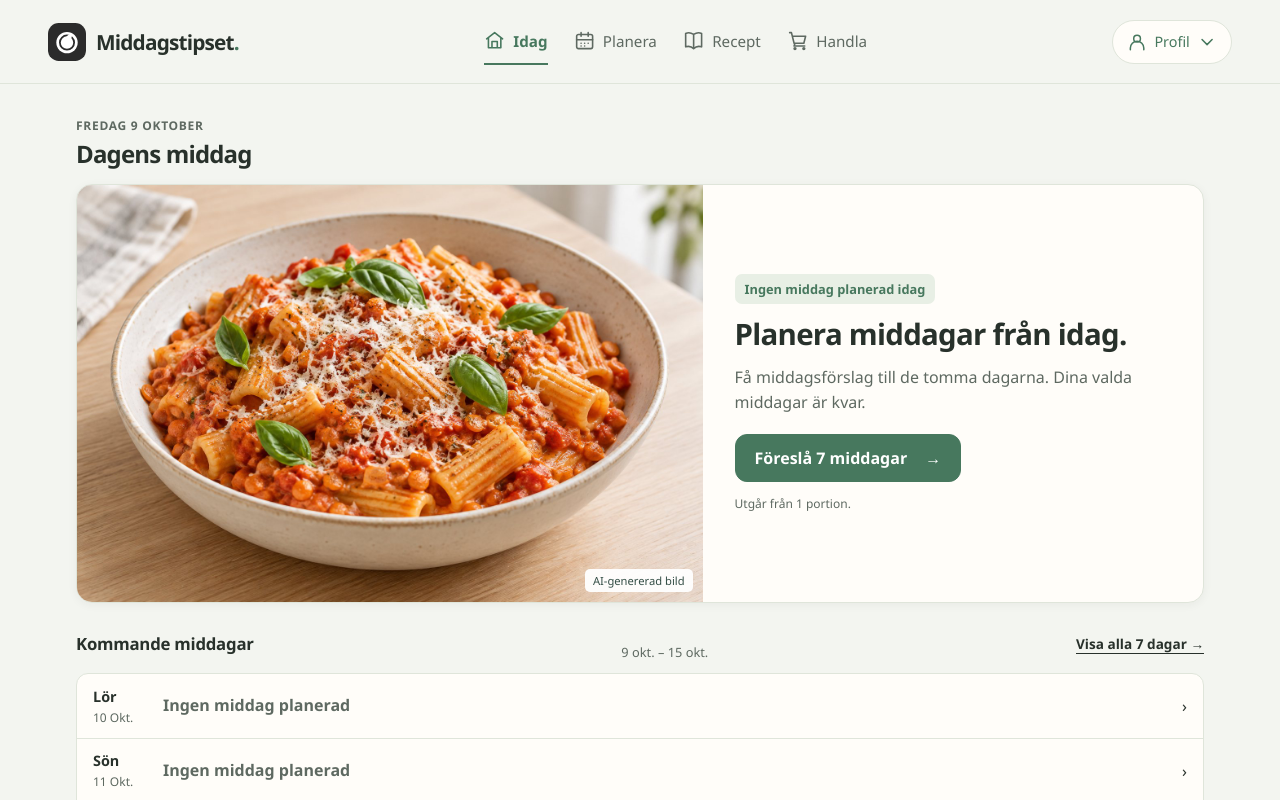
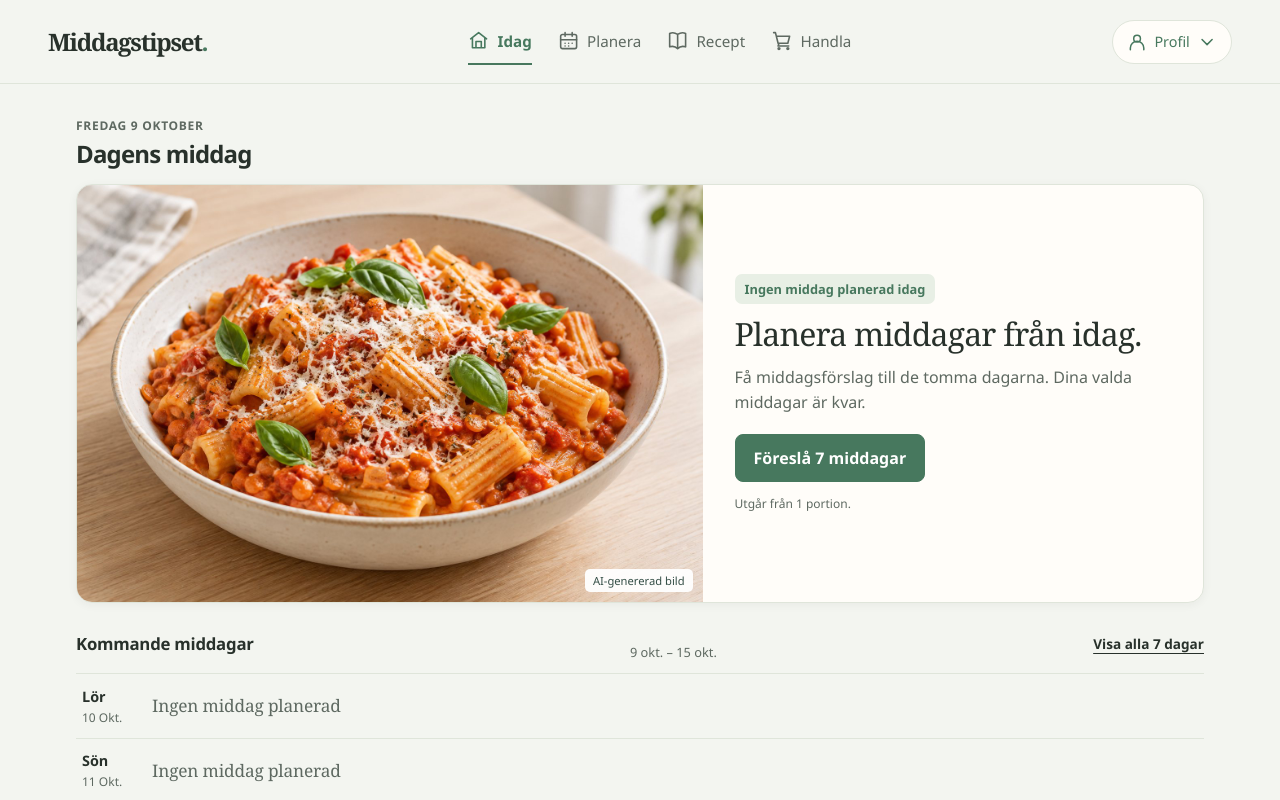
Before and after one commit to hjelmdev/middagstipset, an Angular app: page /#/idag in a window 1280 px wide. Shown: the top 800 px of the page. Built offline with nearby package versions, Linux system fonts and the light colour scheme.

Commit message:
Give meal planning a warmer editorial feel

```diff
--- a/src/app/app.html
+++ b/src/app/app.html
@@ -1,6 +1,6 @@
 <button class="skip-link" (click)="focusMain()">Hoppa till innehållet</button>
 <header class="site-header">
-  <a class="brand" routerLink="/idag" aria-label="Middagstipset, startsida"><img src="favicon.svg" alt="" width="38" height="38"><span>Middagstipset<span class="brand-dot">.</span></span></a>
+  <a class="brand" routerLink="/idag" aria-label="Middagstipset, startsida"><span>Middagstipset<span class="brand-dot">.</span></span></a>
   <nav class="desktop-nav" aria-label="Huvudnavigation">
     <a routerLink="/idag" routerLinkActive="active" ariaCurrentWhenActive="page"><app-icon name="home" />Idag</a><a routerLink="/planera" routerLinkActive="active" ariaCurrentWhenActive="page"><app-icon name="calendar" />Planera</a><a routerLink="/recept" routerLinkActive="active" ariaCurrentWhenActive="page"><app-icon name="book" />Recept</a><a routerLink="/handla" routerLinkActive="active" ariaCurrentWhenActive="page"><app-icon name="cart" />Handla</a>
   </nav>
--- a/src/app/features/lunch-page.html
+++ b/src/app/features/lunch-page.html
@@ -96,7 +96,7 @@
             <button class="source-recipe" type="button" (click)="openRecipe(source)" [attr.aria-label]="'Visa recept: ' + source.recipe.name">
               @if (source.recipe.image) { <img [src]="source.recipe.image" alt="" loading="lazy"> }
               <span><strong>{{ source.recipe.name }}</strong><small>{{ sourceKindLabel(source.kind) }} · {{ formatDate(effectiveSourceDate(source)) }} · {{ sourceIsPrepared(source) ? 'Tillagad' : 'Planerad' }}</small></span>
-              <span class="source-open" aria-hidden="true">Visa recept →</span>
+              <span class="source-open">Visa recept</span>
             </button>
           <p class="source-capacity">{{ formatPortions(source.availablePortions) }} av {{ formatPortions(source.capacityPortions) }} portioner återstår att reservera.</p>
           </div>
@@ -131,8 +131,8 @@
         <span class="no-sources-icon" aria-hidden="true">＋</span>
         <div>
         <h2 id="no-sources-title">Ingen lunchkälla har lediga portioner</h2>
-          <p>Planera ett storkok här eller välj Personer → extra portioner i middagsplanen. Källan måste vara tillagad innan lunchlådan markeras som uppäten.</p>
-          <a routerLink="/planera">Öppna planeringen <span aria-hidden="true">→</span></a>
+          <p>Planera ett storkok här eller välj Personer och extra portioner i middagsplanen. Källan måste vara tillagad innan lunchlådan markeras som uppäten.</p>
+          <a routerLink="/planera">Öppna planeringen</a>
         </div>
       </section>
     }
--- a/src/app/features/pantry-page.html
+++ b/src/app/features/pantry-page.html
@@ -103,7 +103,6 @@
                 <span class="pantry-recipe-name">{{ match.recipe.name }}</span>
                 <span class="pantry-recipe-meta">{{ match.recipe.totalMinutes }} min · {{ attentionCount(match) ? attentionCount(match) + ' att kontrollera' : 'registrerade mängder täcker receptet' }}</span>
               </span>
-              <span class="open-arrow" aria-hidden="true">›</span>
             </button>
             @if (match.missing.length || unknownPantryIngredients(match).length) {
               <div class="missing-ingredients">
--- a/src/app/features/planner-page.html
+++ b/src/app/features/planner-page.html
@@ -15,20 +15,20 @@
     @if (todayRecipe(); as recipe) {
       <section class="today-card">
         <div class="today-image"><img [src]="recipe.image" [alt]="recipe.imageAlt"><span class="image-label">{{ imageLabel(recipe) }}</span></div>
-        <div class="today-copy">@if (todayMeal().status === 'cooked') { <span class="pill">Lagad ✓</span> }<h2>{{ recipe.name }}</h2><div class="meta"><span class="time-badge">{{ recipe.totalMinutes }} min</span><span>{{ portions(todayMeal()) }} {{ portions(todayMeal()) === 1 ? 'portion' : 'portioner' }}</span></div><button class="primary" (click)="open(recipe, todayMeal())">{{ todayMeal().status === 'cooked' ? 'Visa receptet' : 'Börja laga' }} <span aria-hidden="true">→</span></button></div>
+        <div class="today-copy">@if (todayMeal().status === 'cooked') { <span class="pill">Lagad ✓</span> }<h2>{{ recipe.name }}</h2><div class="meta"><span class="time-badge">{{ recipe.totalMinutes }} min</span><span>{{ portions(todayMeal()) }} {{ portions(todayMeal()) === 1 ? 'portion' : 'portioner' }}</span></div><button class="primary" (click)="open(recipe, todayMeal())">{{ todayMeal().status === 'cooked' ? 'Visa receptet' : 'Börja laga' }}</button></div>
       </section>
     } @else {
-      <section class="welcome-card"><div class="welcome-art"><img [src]="store.recipes[0].image" [alt]="store.recipes[0].imageAlt"><span class="image-label">{{ imageLabel(store.recipes[0]) }}</span></div><div class="welcome-copy"><span class="pill">Ingen middag planerad idag</span><h2>Planera middagar från idag.</h2><p>Få middagsförslag till de tomma dagarna. Dina valda middagar är kvar.</p><button class="primary" (click)="generate()" [disabled]="generationDisabled()">{{ generationLabel() }} <span aria-hidden="true">→</span></button><p class="small">Utgår från {{ portions() }} {{ portions() === 1 ? 'portion' : 'portioner' }}.</p></div></section>
+      <section class="welcome-card"><div class="welcome-art"><img [src]="store.recipes[0].image" [alt]="store.recipes[0].imageAlt"><span class="image-label">{{ imageLabel(store.recipes[0]) }}</span></div><div class="welcome-copy"><span class="pill">Ingen middag planerad idag</span><h2>Planera middagar från idag.</h2><p>Få middagsförslag till de tomma dagarna. Dina valda middagar är kvar.</p><button class="primary" (click)="generate()" [disabled]="generationDisabled()">{{ generationLabel() }}</button><p class="small">Utgår från {{ portions() }} {{ portions() === 1 ? 'portion' : 'portioner' }}.</p></div></section>
     }
     <section class="upcoming-section" aria-labelledby="upcoming-title">
-      <div class="section-top"><h2 id="upcoming-title">Kommande middagar</h2><span class="small muted">{{ rangeLabel() }}</span><a routerLink="/planera" class="text-link" (click)="goToToday()">Visa alla {{ store.planningDays() }} dagar →</a></div>
+      <div class="section-top"><h2 id="upcoming-title">Kommande middagar</h2><span class="small muted">{{ rangeLabel() }}</span><a routerLink="/planera" class="text-link" (click)="goToToday()">Visa alla {{ store.planningDays() }} dagar</a></div>
       @if (upcomingTotalCount() > upcomingPreviewCount()) { <p class="small muted">Visar {{ upcomingPreviewCount() }} av {{ upcomingTotalCount() }} kommande middagar.</p> }
       <div class="upcoming-list">
         @for (item of upcomingMeals(); track item.date) {
           @if (item.recipe; as recipe) {
-            <button class="upcoming-row" (click)="open(recipe, item.meal)"><span class="upcoming-date"><strong>{{ formatDate(item.date, { weekday: 'short' }) }}</strong><small>{{ formatDate(item.date, { day: 'numeric', month: 'short' }) }}</small></span><span class="upcoming-name">{{ recipe.name }}</span><span class="upcoming-time">{{ recipe.totalMinutes }} min</span><span aria-hidden="true">›</span></button>
+            <button class="upcoming-row" (click)="open(recipe, item.meal)"><span class="upcoming-date"><strong>{{ formatDate(item.date, { weekday: 'short' }) }}</strong><small>{{ formatDate(item.date, { day: 'numeric', month: 'short' }) }}</small></span><span class="upcoming-name">{{ recipe.name }}</span><span class="upcoming-time">{{ recipe.totalMinutes }} min</span></button>
           } @else {
-            <a class="upcoming-row" routerLink="/planera" (click)="showDate(item.date)"><span class="upcoming-date"><strong>{{ formatDate(item.date, { weekday: 'short' }) }}</strong><small>{{ formatDate(item.date, { day: 'numeric', month: 'short' }) }}</small></span><span class="upcoming-name muted">Ingen middag planerad</span><span aria-hidden="true">›</span></a>
+            <a class="upcoming-row" routerLink="/planera" (click)="showDate(item.date)"><span class="upcoming-date"><strong>{{ formatDate(item.date, { weekday: 'short' }) }}</strong><small>{{ formatDate(item.date, { day: 'numeric', month: 'short' }) }}</small></span><span class="upcoming-name muted">Ingen middag planerad</span></a>
           }
         }
       </div>
@@ -65,7 +65,7 @@
   }
   @if (screen() === 'shopping') {
     <section class="page-intro"><div><p class="eyebrow">FRÅN PLAN TILL MATKASSE</p><h1>Handla till middagarna.</h1><p>Ingredienser för valda dagar, samlade efter avdelning. Lagade middagar räknas bort.</p></div></section>
-    <div class="shopping-range"><strong>{{ rangeLabel() }} · {{ store.planningDays() }} dagar</strong><a routerLink="/planera" class="text-link">Ändra period →</a></div><p class="small muted checklist-note">Avbockningar gäller just det här datumintervallet. När perioden flyttas fram visas en ny lista.</p>
+    <div class="shopping-range"><strong>{{ rangeLabel() }} · {{ store.planningDays() }} dagar</strong><a routerLink="/planera" class="text-link">Ändra period</a></div><p class="small muted checklist-note">Avbockningar gäller just det här datumintervallet. När perioden flyttas fram visas en ny lista.</p>
     @defer (on immediate) { <app-shopping-list /> }
   }
 }
--- a/src/app/features/recipe-editor.html
+++ b/src/app/features/recipe-editor.html
@@ -1,7 +1,7 @@
 <section class="editor-page">
   <header class="editor-header">
     <button class="back-button" type="button" (click)="cancelled.emit()">
-      <span aria-hidden="true">←</span> Avbryt
+      Avbryt
     </button>
     <p class="eyebrow"><app-icon name="book" /> DITT RECEPT</p>
     <h1>{{ recipe() ? 'Redigera eget recept' : 'Skapa eget recept' }}</h1>
--- a/src/app/features/recipe-import-page.html
+++ b/src/app/features/recipe-import-page.html
@@ -9,7 +9,7 @@
 } @else {
   <section class="import-page" aria-labelledby="import-title">
     <header class="import-header">
-      <a class="back-button" routerLink="/recept"><span aria-hidden="true">←</span> Tillbaka</a>
+      <a class="back-button" routerLink="/recept">Tillbaka</a>
       <p class="eyebrow">DITT RECEPTBIBLIOTEK</p>
       <h1 id="import-title">Importera recept</h1>
       <p>Klistra in recepttext, Recipe-JSON eller Recipe-JSON-LD. Granska och komplettera utkastet innan du sparar det privat.</p>
--- a/src/app/features/recipe-picker.html
+++ b/src/app/features/recipe-picker.html
@@ -1,7 +1,6 @@
 <section class="picker" aria-labelledby="picker-title">
   <header class="picker-header">
     <button class="back-button" type="button" aria-label="Stäng receptväljaren" (click)="closed.emit()">
-      <span aria-hidden="true">←</span>
       <span>Tillbaka</span>
     </button>
     <p class="eyebrow">{{ formatDate(meal().date) }}</p>
--- a/src/app/features/shopping-list.html
+++ b/src/app/features/shopping-list.html
@@ -55,7 +55,7 @@
       <span class="empty-icon"><app-icon name="cart" /></span>
       <h2>Listan är tom</h2>
       <p>Planera kommande middagar så samlar vi ingredienserna här.</p>
-      <a routerLink="/planera">Planera middagar <span aria-hidden="true">→</span></a>
+      <a routerLink="/planera">Planera middagar</a>
     </div>
   }
 
--- a/src/styles.scss
+++ b/src/styles.scss
@@ -17,7 +17,7 @@ h2 { font-size: 1.5rem; line-height: 1.25; letter-spacing: -.025em; }
 h3 { font-size: 1.02rem; line-height: 1.35; font-weight: 650; }
 p { line-height: 1.6; }
 .site-header { max-width: 1320px; margin: auto; padding: 18px 48px; display: flex; justify-content: space-between; align-items: center; border-bottom: 1px solid var(--line); gap: 24px; }
-.brand { display: flex; align-items: center; gap: 10px; text-decoration: none; font-size: 1.3rem; font-weight: 800; letter-spacing: -.04em; }
+.brand { display: flex; align-items: center; text-decoration: none; font-family: Georgia, 'Times New Roman', serif; font-size: 1.5rem; font-weight: 700; letter-spacing: -.055em; }
 .brand-dot { color: var(--terracotta); }
 .desktop-nav { display: flex; gap: 26px; }
 .desktop-nav a { display: inline-flex; align-items: center; gap: 8px; text-decoration: none; color: var(--muted); padding: 12px 0; border-bottom: 2px solid transparent; font-size: .95rem; }
@@ -38,7 +38,7 @@ main { max-width: 1224px; margin: auto; padding: 32px 48px 60px; }
 .date-stamp { color: var(--muted); font-size: .85rem; text-transform: capitalize; white-space: nowrap; }
 .home-shortcuts { display: flex; gap: 12px; margin: -8px 0 24px; }
 .home-shortcuts a { text-decoration: none; font-size: .95rem; gap: 10px; }
-.primary, .secondary, .google-button { border-radius: 12px; border: 1px solid var(--forest); min-height: 48px; padding: 12px 19px; display: inline-flex; align-items: center; justify-content: center; gap: 18px; font-weight: 650; font-size: 1rem; }
+.primary, .secondary, .google-button { border-radius: 8px; border: 1px solid var(--forest); min-height: 48px; padding: 12px 18px; display: inline-flex; align-items: center; justify-content: center; gap: 10px; font-weight: 650; font-size: 1rem; }
 .primary { color: white; background: var(--forest); }
 .primary:hover { background: var(--accent-hover); }
 .secondary { border-color: var(--line); background: var(--paper); color: var(--ink); }
@@ -46,7 +46,7 @@ main { max-width: 1224px; margin: auto; padding: 32px 48px 60px; }
 .today-card, .welcome-card { display: grid; grid-template-columns: 1.25fr 1fr; overflow: hidden; border-radius: var(--card-radius); background: var(--paper); border: 1px solid var(--line); box-shadow: var(--surface-shadow); min-height: 310px; }
 .today-copy, .welcome-copy { padding: 28px 32px; display: flex; flex-direction: column; align-items: flex-start; justify-content: center; }
 .pill { display: inline-block; color: var(--forest); background: var(--forest-soft); border-radius: 7px; padding: 6px 10px; font-size: .8rem; font-weight: 700; margin-bottom: 12px; }
-.today-copy h2, .welcome-card h2 { font-size: clamp(1.5rem, 2.3vw, 2rem); max-width: 420px; }
+.today-copy h2, .welcome-card h2 { font-family: Georgia, 'Times New Roman', serif; font-size: clamp(1.65rem, 2.5vw, 2.2rem); font-weight: 500; line-height: 1.14; letter-spacing: -.025em; max-width: 420px; }
 .today-copy p, .welcome-card p { margin: 12px 0 18px; color: var(--muted); max-width: 440px; }
 .meta { display: flex; align-items: center; gap: 18px; margin: 18px 0; font-size: .95rem; }
 .time-badge { background: var(--subtle-surface); padding: 5px 9px; border-radius: 7px; font-weight: 700; }
@@ -104,7 +104,7 @@ select { border: 1px solid var(--line); color: var(--ink); background: var(--pap
 .recipe-art img { width: 100%; height: 220px; object-fit: cover; display: block; }
 .favorite-button { position: absolute; right: 12px; top: 12px; background: var(--paper); border: 1px solid var(--line); border-radius: 50%; width: 44px; height: 44px; color: var(--terracotta); font-size: 1.3rem; }
 .recipe-card-body { padding: 23px; flex: 1; display: flex; flex-direction: column; }
-.recipe-card h2 { font-size: 1.5rem; }
+.recipe-card h2 { font-family: Georgia, 'Times New Roman', serif; font-size: 1.55rem; font-weight: 500; letter-spacing: -.02em; }
 .recipe-card p { font-size: .83rem; margin: 12px 0 20px; color: var(--muted); }
 .plan-select { margin-top: auto; display: flex; justify-content: space-between; gap: 10px; align-items: center; font-size: .75rem; }
 .plan-select select { max-width: 65%; }
@@ -131,7 +131,7 @@ select { border: 1px solid var(--line); color: var(--ink); background: var(--pap
 @media (max-width: 1000px) { .site-header { padding-inline: 28px; } main { padding-inline: 28px; } .meal-row { gap: 12px; grid-template-columns: 80px 1fr; } .meal-actions { grid-column: 2; } .recipe-grid { gap: 16px; } .recipe-card-body { padding: 18px; } .recipe-art img { height: 180px; } }
 @media (max-width: 820px) { .household-grid { grid-template-columns: 1fr; } }
 @media (max-width: 680px) {
-  .site-header { padding: 10px 16px; } .brand { font-size: 1.2rem; } .brand img { width: 28px; height: 28px; } .desktop-nav { display: none; } .account-link { font-size: .9rem; padding: 8px 10px; }
+  .site-header { padding: 10px 16px; } .brand { font-size: 1.3rem; } .desktop-nav { display: none; } .account-link { font-size: .9rem; padding: 8px 10px; }
   main { padding: 20px 16px 106px; } .page-intro { flex-direction: column; align-items: flex-start; margin-bottom: 18px; gap: 14px; } .page-intro p:not(.eyebrow) { font-size: .95rem; } .date-stamp { display: none; } h1 { font-size: 1.65rem; }
   .home-shortcuts { gap: 10px; } .home-shortcuts a { flex: 1; padding: 12px 8px; gap: 7px; }
   .today-card, .welcome-card { grid-template-columns: 1fr; border-radius: 15px; } .today-copy, .welcome-copy { padding: 18px; } .today-copy h2 { font-size: 1.3rem; } .today-copy p { display: none; } .today-copy .primary, .welcome-card .primary { width: 100%; min-height: 48px; font-size: 1rem; } .today-image, .welcome-art { height: 210px; } .today-image img, .welcome-art img { min-height: 0; height: 210px; max-height: 210px; } .today-copy .pill { font-size: .8rem; margin-bottom: 8px; } .today-copy .meta { margin: 12px 0 16px; }
@@ -172,34 +172,39 @@ select { border: 1px solid var(--line); color: var(--ink); background: var(--pap
 .today-intro h1 { font-size: 1.5rem; }
 .today-intro .eyebrow { color: var(--muted); font-size: .75rem; margin-bottom: 5px; }
 .today-card { min-height: 0; grid-template-columns: minmax(0, 1fr) minmax(0, 1fr); }
-.today-image img { min-height: 0; height: 260px; max-height: 260px; }
-.today-copy { padding: 24px; }
-.today-copy h2 { font-size: 1.55rem; }
+.today-card { gap: 26px; overflow: visible; border: 0; border-radius: 0; background: transparent; box-shadow: none; }
+.today-image { overflow: hidden; border-radius: 4px; }
+.today-image img { min-height: 0; height: 300px; max-height: 340px; border: 6px solid var(--paper); border-radius: 5px; box-shadow: 0 8px 24px rgb(40 35 28 / 11%); }
+.today-copy { padding: 24px 14px 24px 6px; }
+.today-copy h2 { font-size: clamp(1.8rem, 3vw, 2.7rem); }
 .today-copy .meta { margin: 12px 0 16px; gap: 12px; }
 .upcoming-section { margin-top: 18px; }
 .upcoming-section .section-top { margin: 0 0 8px; align-items: center; }
 .upcoming-section h2 { font-size: 1.05rem; letter-spacing: -.015em; }
 .upcoming-section .text-link { min-height: 44px; display: inline-flex; align-items: center; }
-.upcoming-list { background: var(--paper); border: 1px solid var(--line); border-radius: 12px; overflow: hidden; }
-.upcoming-row { width: 100%; display: flex; align-items: center; gap: 14px; min-height: 64px; padding: 10px 16px; border: 0; background: transparent; color: var(--ink); text-align: left; text-decoration: none; }
+.upcoming-list { background: transparent; border-top: 1px solid var(--line); border-radius: 0; overflow: hidden; }
+.upcoming-row { width: 100%; display: flex; align-items: center; gap: 14px; min-height: 64px; padding: 10px 6px; border: 0; background: transparent; color: var(--ink); text-align: left; text-decoration: none; }
 .upcoming-row + .upcoming-row { border-top: 1px solid var(--line); }
-.upcoming-row:hover { background: var(--cream); }
+.upcoming-row:hover { background: transparent; color: var(--forest); }
 .upcoming-date { display: grid; gap: 3px; flex: 0 0 56px; text-transform: capitalize; }
 .upcoming-date strong { font-size: .9rem; }
 .upcoming-date small { font-size: .75rem; color: var(--muted); }
-.upcoming-name { flex: 1; min-width: 0; font-size: 1rem; line-height: 1.35; font-weight: 600; }
+.upcoming-name, .meal-title h3 { flex: 1; min-width: 0; font-family: Georgia, 'Times New Roman', serif; font-size: 1.08rem; line-height: 1.35; font-weight: 500; letter-spacing: -.01em; }
 .upcoming-time { font-size: .85rem; color: var(--muted); white-space: nowrap; }
 .today-actions { margin-top: 16px; }
 .today-actions .secondary { gap: 10px; }
-.meal-row.is-today { border-color: var(--forest); }
+.meal-list { gap: 0; border-top: 1px solid var(--line); }
+.meal-row { border: 0; border-bottom: 1px solid var(--line); border-radius: 0; box-shadow: none; background: transparent; padding: 22px 14px; }
+.meal-row:hover { background: color-mix(in srgb, var(--forest-soft), transparent 52%); }
+.meal-row.is-today { border-color: var(--line); background: var(--forest-soft); box-shadow: inset 4px 0 var(--forest); }
 @media (max-width: 680px) {
   main { padding-top: 14px; padding-bottom: calc(100px + env(safe-area-inset-bottom)); }
   .today-intro { margin-bottom: 12px; }
   .today-intro h1 { font-size: 1.3rem; }
-  .today-card { grid-template-columns: 1fr; }
+  .today-card { grid-template-columns: 1fr; gap: 0; }
   .today-image, .today-image img { height: clamp(140px, 43vw, 185px); max-height: 185px; }
-  .today-copy { padding: 14px; }
-  .today-copy h2 { font-size: 1.15rem; line-height: 1.3; }
+  .today-copy { padding: 14px 4px 4px; }
+  .today-copy h2 { font-size: 1.3rem; line-height: 1.2; }
   .today-copy .meta { font-size: .875rem; margin: 8px 0 10px; }
   .time-badge { padding: 3px 7px; }
   .upcoming-section { margin-top: 12px; }
@@ -214,7 +219,6 @@ select { border: 1px solid var(--line); color: var(--ink); background: var(--pap
   .demo-note { margin-top: 16px; }
   .welcome-art, .welcome-art img { height: 150px; max-height: 150px; }
 }
-.brand img { filter: grayscale(1); }
 @media (max-width: 680px) and (max-height: 650px) {
   .site-header { padding-block: 6px; }
   main { padding-top: 10px; }
```
Also changed, not shown: public/favicon.svg.
